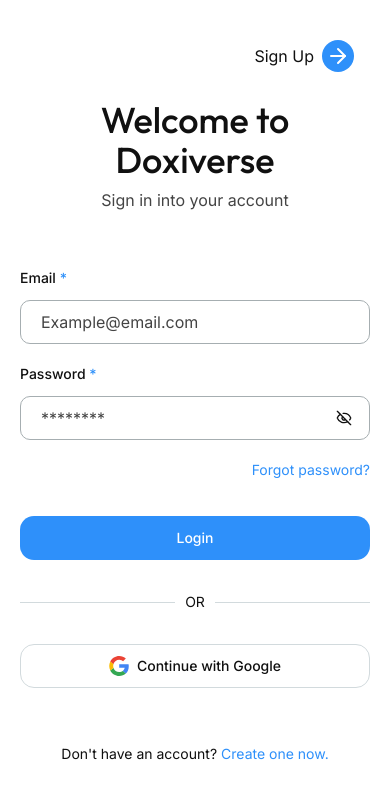
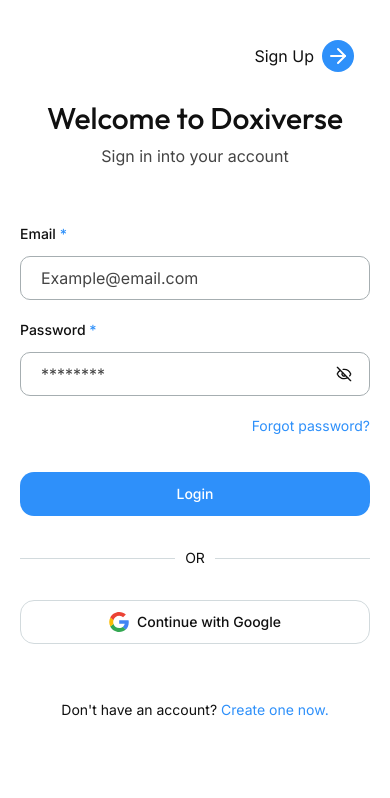
Before and after one commit to doxiversellc-create/front-end, a Next.js app: page /login in a window 390 px wide. Shown: the top 798 px of the page. Built offline with nearby package versions, Linux system fonts and the light colour scheme.

Commit message:
fix spacing issue

```diff
--- a/app/(auth)/login/page.tsx
+++ b/app/(auth)/login/page.tsx
@@ -9,7 +9,9 @@ const LoginPage = () => {
     <div className=" w-full h-full flex  justify-center relative">
       <div className="max-w-sm w-full  h-full py-20">
         <div className="flex flex-col gap-2 items-center justify-center text-center mb-14">
-          <h2 className="text-4xl font-outfit font-medium text-center">Welcome to Doxiverse </h2>
+          <h2 className="text-3xl sm:text-4xl font-outfit font-medium text-center">
+            Welcome to Doxiverse{" "}
+          </h2>
           <p className="text-muted-foreground">Sign in into your account</p>
         </div>
         <div className="flex flex-col gap-8 mb-14">
```
